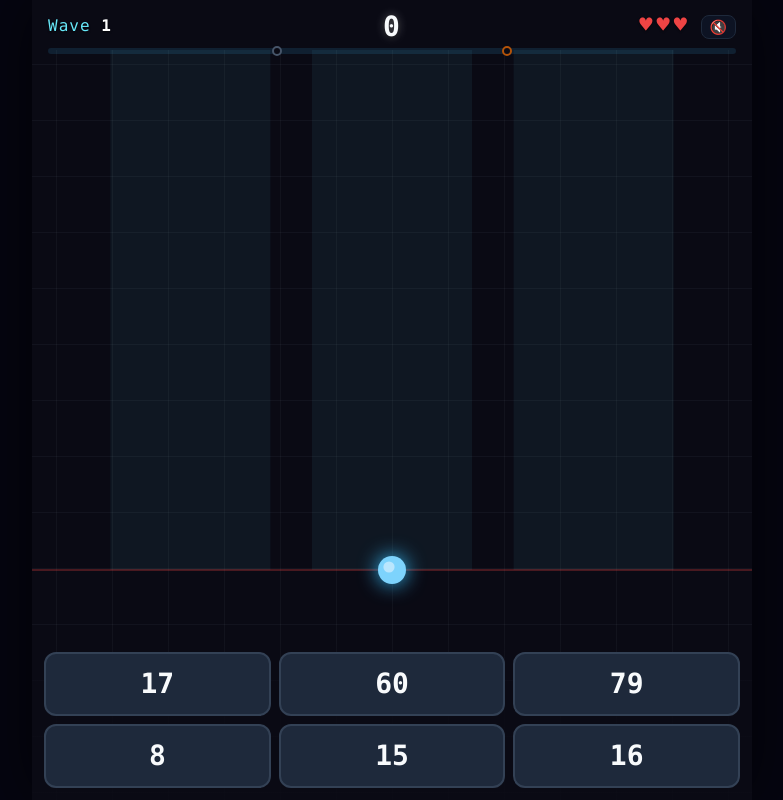
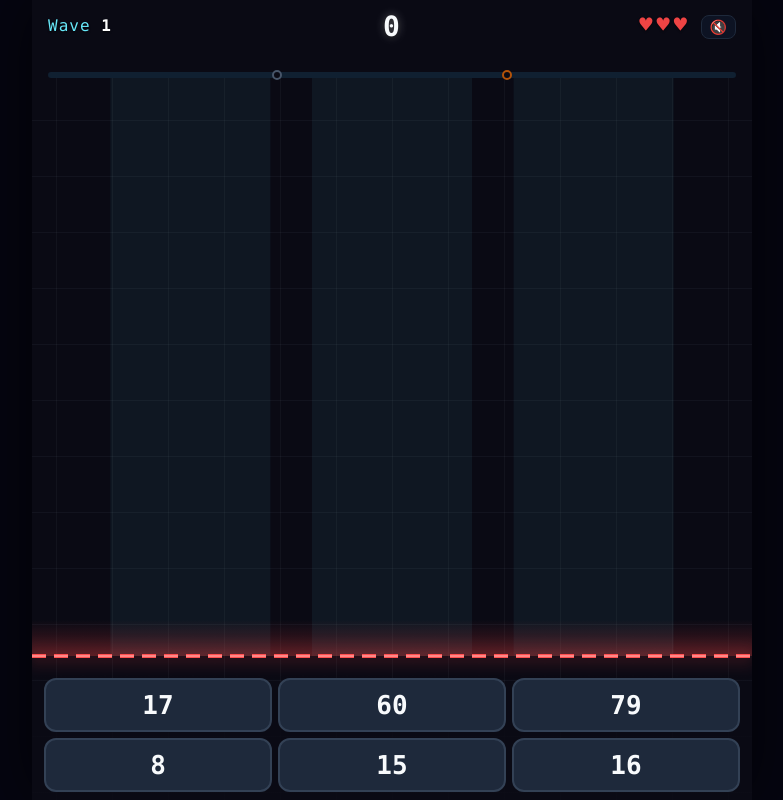
Before and after one commit to abedrytski/equation-buster, a plain HTML site: page index.html in a window 1280 px wide. Both pictures are taken after a click on the button "START". Shown: the whole page, without its empty margins (248-1031 px from the left). Drawn offline with Linux system fonts and the light colour scheme.

Commit message:
player is removed, line is added

```diff
--- a/game.js
+++ b/game.js
@@ -31,7 +31,6 @@
   const bossBgmEl = document.getElementById("bossBgm");
   const muteBtnEl = document.getElementById("muteBtn");
 
-  const PLAYER_RADIUS = 14;
   const MAX_LIVES = 3;
   const MAX_INPUT_LEN = 4;
   const MAX_CHIPS = 6;
@@ -345,6 +344,17 @@
 
   let W = 0, H = 0, dpr = 1;
   let playerX = 0, playerY = 0;
+  // Park the player line a hair above the chip bar. We derive playerY from the
+  // chip bar's measured offsetHeight (which already factors in safe-area-inset)
+  // so the finish line hugs the buttons regardless of device chrome. When the
+  // chip bar is hidden (pre-game), fall back to a reasonable default.
+  const PLAYER_LINE_GAP = 70;
+  function placePlayerLine() {
+    playerX = W / 2;
+    let chipBarH = chipBarEl.offsetHeight;
+    if (chipBarH === 0) chipBarH = H < 520 ? 110 : 170;
+    playerY = H - chipBarH - PLAYER_LINE_GAP;
+  }
   function resize() {
     dpr = window.devicePixelRatio || 1;
     const rect = canvas.getBoundingClientRect();
@@ -353,11 +363,7 @@
     canvas.width = Math.floor(W * dpr);
     canvas.height = Math.floor(H * dpr);
     ctx.setTransform(dpr, 0, 0, dpr, 0, 0);
-
-    playerX = W / 2;
-    // place the player just above the chip bar at the bottom
-    const offsetFromBottom = H < 520 ? 120 : 230;
-    playerY = H - offsetFromBottom;
+    placePlayerLine();
   }
   window.addEventListener("resize", resize);
   if (window.visualViewport) {
@@ -640,7 +646,7 @@
 
     const hp = simple
       ? 2 + tier + randInt(0, 1)
-      : 2 + tier * 2 + randInt(0, 1);
+      : 1 + tier * 2 + randInt(0, 1);
     const speed = 14 + tier * 3;
     const radius = 50 + tier * 10;
     const color = BOSS_COLORS[Math.floor(Math.random() * BOSS_COLORS.length)];
@@ -917,9 +923,12 @@
     }
   }
 
+  let chipBarWasVisible = false;
   function renderChips() {
     const visible = state.started && !state.gameOver && state.chips.length > 0;
     chipBarEl.hidden = !visible;
+    if (visible && !chipBarWasVisible) placePlayerLine();
+    chipBarWasVisible = visible;
     if (!visible) return;
     const children = chipBarEl.children;
     for (let i = 0; i < MAX_CHIPS; i++) {
@@ -1345,16 +1354,46 @@
     }
     ctx.restore();
 
-    // danger line at the player's y
+    // danger line at the player's y — if an enemy crosses this, the player
+    // loses a life. Layered: red warning gradient band above, then a bold
+    // pulsing dashed hazard line. Hard to miss.
     const lineY = playerY;
     ctx.save();
-    const pulse = 0.45 + 0.25 * Math.sin(performance.now() / 380);
-    ctx.strokeStyle = `rgba(239, 68, 68, ${pulse * 0.55})`;
-    ctx.lineWidth = 1.5;
+    const pulse = 0.6 + 0.4 * Math.sin(performance.now() / 380);
+
+    // warning gradient band fading up from the line
+    const bandH = 36;
+    const grad = ctx.createLinearGradient(0, lineY - bandH, 0, lineY);
+    grad.addColorStop(0, "rgba(239, 68, 68, 0)");
+    grad.addColorStop(1, `rgba(239, 68, 68, ${0.18 + 0.10 * pulse})`);
+    ctx.fillStyle = grad;
+    ctx.fillRect(0, lineY - bandH, W, bandH);
+
+    // main dashed hazard line
+    ctx.shadowColor = "rgba(239, 68, 68, 1)";
+    ctx.shadowBlur = 18;
+    ctx.strokeStyle = `rgba(255, 80, 80, ${0.85 + 0.15 * pulse})`;
+    ctx.lineWidth = 4;
+    ctx.setLineDash([14, 8]);
+    ctx.lineDashOffset = -(performance.now() / 60) % 22;
     ctx.beginPath();
     ctx.moveTo(0, lineY);
     ctx.lineTo(W, lineY);
     ctx.stroke();
+    ctx.setLineDash([]);
+
+    // bright inner highlight to make the line read crisp even with the glow
+    ctx.shadowBlur = 0;
+    ctx.strokeStyle = `rgba(255, 220, 220, ${0.6 + 0.2 * pulse})`;
+    ctx.lineWidth = 1;
+    ctx.setLineDash([14, 8]);
+    ctx.lineDashOffset = -(performance.now() / 60) % 22;
+    ctx.beginPath();
+    ctx.moveTo(0, lineY);
+    ctx.lineTo(W, lineY);
+    ctx.stroke();
+    ctx.setLineDash([]);
+
     ctx.restore();
   }
 
@@ -1373,19 +1412,6 @@
     }
     ctx.save();
     ctx.translate(shakeX, shakeY);
-
-    // player
-    ctx.shadowColor = "#38bdf8";
-    ctx.shadowBlur = 20;
-    ctx.fillStyle = "#7dd3fc";
-    ctx.beginPath();
-    ctx.arc(playerX, playerY, PLAYER_RADIUS, 0, Math.PI * 2);
-    ctx.fill();
-    ctx.shadowBlur = 0;
-    ctx.fillStyle = "#bae6fd";
-    ctx.beginPath();
-    ctx.arc(playerX - 3, playerY - 3, PLAYER_RADIUS * 0.4, 0, Math.PI * 2);
-    ctx.fill();
 
     // lasers behind enemies
     for (const l of state.lasers) {
--- a/index.html
+++ b/index.html
@@ -18,6 +18,7 @@
       </div>
       <div id="scoreHud">
         <span id="scoreValue">0</span>
+        <div id="streak" hidden><span id="streakLabel">STREAK</span> <b id="streakValue">0</b><span id="streakMult">×2</span></div>
       </div>
       <div id="hudRightAdd">
         <span id="lives" aria-label="lives"></span>
@@ -29,8 +30,6 @@
       <div class="waveTick tick1"></div>
       <div class="waveTick tick2"></div>
     </div>
-
-    <div id="streak" hidden><span id="streakLabel">STREAK</span> <b id="streakValue">0</b><span id="streakMult">×2</span></div>
 
     <div id="waveAnnounce" hidden>WAVE 1</div>
     <div id="breather" hidden><div class="breatherLabel">NEXT WAVE</div><div class="breatherCount" id="breatherCount">3</div></div>
--- a/style.css
+++ b/style.css
@@ -38,7 +38,7 @@ body {
   top: 0;
   left: 0;
   right: 0;
-  height: 50px;
+  height: 78px;
   background: #0a0a14;
   pointer-events: none;
 }
@@ -68,8 +68,9 @@ body {
   top: -2px;
   transform: translateX(-50%);
   display: flex;
-  align-items: baseline;
-  gap: 8px;
+  flex-direction: column;
+  align-items: center;
+  gap: 4px;
   font-variant-numeric: tabular-nums;
   pointer-events: none;
 }
@@ -100,7 +101,7 @@ body {
 
 #xpBar {
   position: absolute;
-  top: 48px;
+  top: 72px;
   left: 16px;
   right: 16px;
   height: 6px;
@@ -165,7 +166,7 @@ body {
 
 #waveAnnounce {
   position: absolute;
-  top: 80px;
+  top: 100px;
   left: 50%;
   transform: translateX(-50%);
   color: #38bdf8;
@@ -208,50 +209,48 @@ body {
   text-shadow: 0 0 24px rgba(56, 189, 248, 0.8);
 }
 
+/* Streak chip sits directly under the score (inside #scoreHud). Compact size
+   so the whole HUD stack fits within the topMask strip and never floats over
+   enemies. */
 #streak {
-  position: absolute;
-  top: 64px;
-  left: 50%;
-  transform: translateX(-50%);
   display: flex;
   align-items: center;
-  gap: 6px;
-  padding: 4px 12px;
+  gap: 4px;
+  padding: 1px 8px;
   background: rgba(15, 23, 42, 0.85);
   border: 1px solid #334155;
-  border-radius: 16px;
-  font-size: 14px;
-  letter-spacing: 2px;
+  border-radius: 10px;
+  font-size: 11px;
+  letter-spacing: 1px;
   pointer-events: none;
-  z-index: 3;
 }
 #streak[hidden] { display: none; }
-#streak #streakLabel { color: #94a3b8; font-size: 11px; letter-spacing: 3px; }
-#streak b { color: #fff; font-size: 18px; }
+#streak #streakLabel { color: #94a3b8; font-size: 9px; letter-spacing: 2px; }
+#streak b { color: #fff; font-size: 13px; line-height: 1; }
 #streak #streakMult {
   color: #fbbf24;
   font-weight: 700;
-  margin-left: 4px;
+  margin-left: 3px;
   text-shadow: 0 0 8px rgba(251, 191, 36, 0.6);
 }
-#streak.tier2 { border-color: #fbbf24; box-shadow: 0 0 16px rgba(251, 191, 36, 0.35); }
+#streak.tier2 { border-color: #fbbf24; box-shadow: 0 0 14px rgba(251, 191, 36, 0.35); }
 #streak.tier2 #streakMult { color: #fbbf24; }
-#streak.tier3 { border-color: #fb923c; box-shadow: 0 0 18px rgba(251, 146, 60, 0.45); }
+#streak.tier3 { border-color: #fb923c; box-shadow: 0 0 16px rgba(251, 146, 60, 0.45); }
 #streak.tier3 #streakMult { color: #fb923c; text-shadow: 0 0 12px rgba(251, 146, 60, 0.7); }
 #streak.tier4 {
   border-color: #ef4444;
-  box-shadow: 0 0 22px rgba(239, 68, 68, 0.55);
+  box-shadow: 0 0 20px rgba(239, 68, 68, 0.55);
   animation: streakPulse 0.6s ease-in-out infinite alternate;
 }
 #streak.tier4 #streakMult { color: #ef4444; text-shadow: 0 0 14px rgba(239, 68, 68, 0.8); }
 @keyframes streakPulse {
-  from { transform: translateX(-50%) scale(1); }
-  to   { transform: translateX(-50%) scale(1.05); }
+  from { transform: scale(1); }
+  to   { transform: scale(1.06); }
 }
 
 #bossAlert {
   position: absolute;
-  top: 110px;
+  top: 130px;
   left: 50%;
   transform: translateX(-50%);
   color: #ef4444;
@@ -278,20 +277,20 @@ body {
   display: grid;
   grid-template-columns: repeat(3, 1fr);
   grid-auto-rows: 1fr;
-  gap: 8px;
-  padding: 10px 12px max(env(safe-area-inset-bottom), 12px);
+  gap: 6px;
+  padding: 4px 12px max(env(safe-area-inset-bottom), 8px);
   background: linear-gradient(to bottom, transparent, rgba(10, 10, 20, 0.85) 30%);
   z-index: 5;
 }
 #chipBar[hidden] { display: none; }
 
 .chip {
-  font: 700 28px/1 ui-monospace, Menlo, monospace;
+  font: 700 26px/1 ui-monospace, Menlo, monospace;
   color: #f8fafc;
   background: #1e293b;
   border: 2px solid #334155;
   border-radius: 12px;
-  padding: 16px 0;
+  padding: 12px 0;
   text-align: center;
   cursor: pointer;
   transition: transform 80ms ease, background 120ms ease, border-color 120ms ease;
```
Also changed, not shown: 1 other file.
